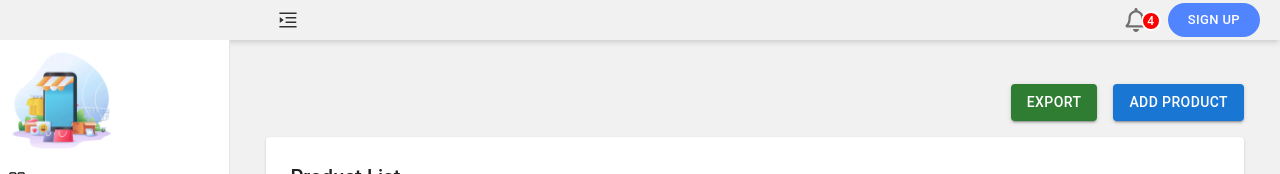
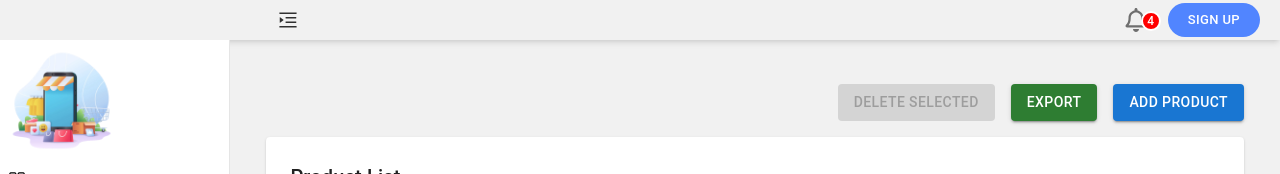
Before and after one commit to hawkeye102/E-comm_Admin, a React (Vite) app: page /product in a window 1280 px wide. Shown: the top 174 px of the page. Built offline with nearby package versions, Linux system fonts and the light colour scheme; no server answers.

Commit message:
added the bulk delete codefor the products

```diff
--- a/src/Pages/Products/index.jsx
+++ b/src/Pages/Products/index.jsx
@@ -25,6 +25,8 @@ import {
     const [categoryFilter, setCategoryFilter] = useState('');
     const [page, setPage] = useState(0);
     const [rowsPerPage, setRowsPerPage] = useState(4);
+    const [selectedProductIds, setSelectedProductIds] = useState([]);
+
 
     const context = useContext(Mycontext);
 
@@ -59,18 +61,62 @@ import {
       });
     };
 
-    // 🆕 Get Unique Categories
+    // Get Unique Categories
     const uniqueCategories = [...new Set(productdata.map(item => item.catName))];
 
-    // 🆕 Filtered Products based on category selected
+    // Filtered Products based on category selected
     const filteredProducts = categoryFilter
       ? productdata.filter((item) => item.catName === categoryFilter)
       : productdata;
+
+
+      const bulkDeleteProducts = async () => {
+        if (selectedProductIds.length === 0) {
+          alert("No products selected.");
+          return;
+        }
+
+        const confirmDelete = window.confirm("Are you sure you want to delete selected products?");
+        if (!confirmDelete) return;
+
+        try {
+          const res = await fetch('http://localhost:8000/api/product/deleteMultiple', {
+            method: 'DELETE',
+            headers: {
+              'Content-Type': 'application/json',
+            },
+            body: JSON.stringify({ ids: selectedProductIds }),
+          });
+
+          const result = await res.json();
+
+          if (result.success) {
+            alert("Products deleted successfully!");
+            setSelectedProductIds([]);
+            refreshProductList();
+          } else {
+            alert("Error deleting products: " + result.message);
+          }
+        } catch (error) {
+          console.error("Bulk delete error:", error);
+          alert("Something went wrong while deleting products.");
+        }
+      };
+
+
 
     return (
       <Box sx={{ padding: 3 }}>
         {/* Top Global Buttons */}
         <Box display="flex" justifyContent="flex-end" gap={2} mb={2}>
+  <Button
+    variant="contained"
+    color="error"
+    onClick={bulkDeleteProducts}
+    disabled={selectedProductIds.length === 0}
+  >
+    Delete Selected
+  </Button>
   <Button variant="contained" color="success">Export</Button>
   <Button
     variant="contained"
@@ -83,6 +129,7 @@ import {
     Add Product
   </Button>
 </Box>
+
 
         {/* Main Table Card */}
         <Paper sx={{ padding: 3 }}>
@@ -136,7 +183,33 @@ import {
             <Table>
               <TableHead sx={{ backgroundColor: '#f5f5f5', padding: 2, borderRadius: 2 }}>
                 <TableRow>
-                  <TableCell padding="checkbox"><Checkbox /></TableCell>
+                <TableCell padding="checkbox">
+  <Checkbox
+    checked={
+      filteredProducts.length > 0 &&
+      selectedProductIds.length ===
+        filteredProducts.slice(page * rowsPerPage, page * rowsPerPage + rowsPerPage).length
+    }
+    indeterminate={
+      selectedProductIds.length > 0 &&
+      selectedProductIds.length <
+        filteredProducts.slice(page * rowsPerPage, page * rowsPerPage + rowsPerPage).length
+    }
+    onChange={(e) => {
+      const isChecked = e.target.checked;
+      const currentPageIds = filteredProducts
+        .slice(page * rowsPerPage, page * rowsPerPage + rowsPerPage)
+        .map((item) => item._id);
+
+      setSelectedProductIds((prev) =>
+        isChecked
+          ? Array.from(new Set([...prev, ...currentPageIds]))
+          : prev.filter((id) => !currentPageIds.includes(id))
+      );
+    }}
+  />
+</TableCell>
+
                   <TableCell sx={{ fontWeight: 'bold' }}>Image</TableCell>
                   <TableCell sx={{ fontWeight: 'bold' }}>Product Name</TableCell>
                   <TableCell sx={{ fontWeight: 'bold' }}>Category</TableCell>
@@ -152,7 +225,20 @@ import {
                   .reverse()
                   .map((item, index) => (
                     <TableRow key={index}>
-                      <TableCell padding="checkbox"><Checkbox /></TableCell>
+                      <TableCell padding="checkbox">
+  <Checkbox
+    checked={selectedProductIds.includes(item._id)}
+    onChange={(e) => {
+      const isChecked = e.target.checked;
+      setSelectedProductIds((prev) =>
+        isChecked
+          ? [...prev, item._id]
+          : prev.filter((id) => id !== item._id)
+      );
+    }}
+  />
+</TableCell>
+
 
                       <TableCell>
                         <Box display="flex" alignItems="center" gap={2}>
```
Lines whose indentation alone changed are shown as unchanged.
